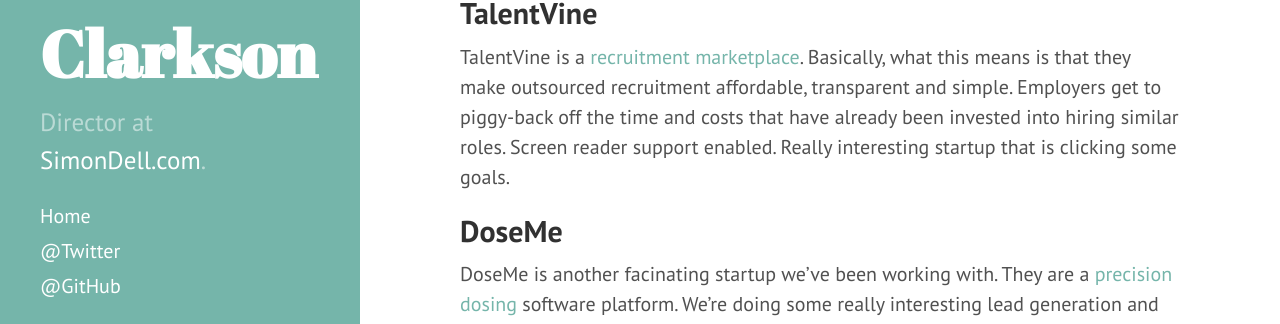
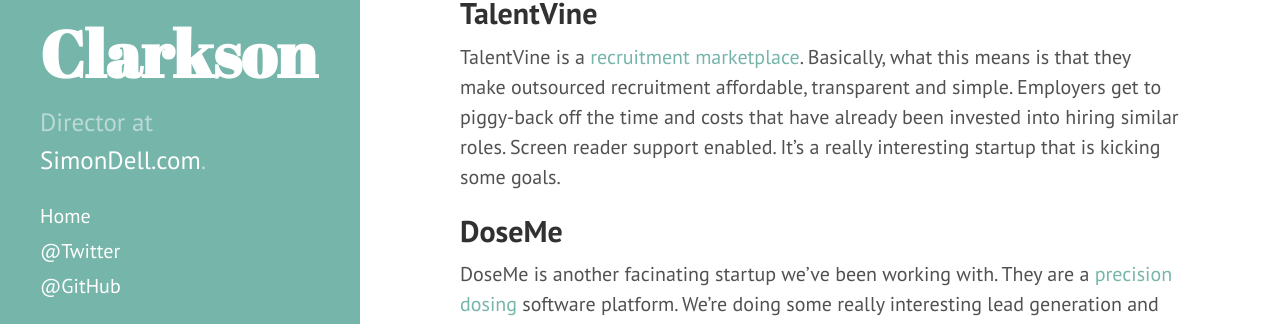
Before and after one commit to mpclarkson/mpclarkson.github.io, a Jekyll site: the page built from _posts/2019-07-05-clients.md, in a window 1280 px wide and 900 px high. Shown: the part 506-830 px from the top of the window. Built offline with Jekyll 4.4.1, drawn with Linux system fonts in a browser that asks for light colours; comment, search, counter and statistics services are not loaded.

Commit message:
client overview

```diff
--- a/_posts/2019-07-05-clients.md
+++ b/_posts/2019-07-05-clients.md
@@ -16,7 +16,7 @@
 ## TalentVine
 
 TalentVine is a [recruitment marketplace](https://www.talentvine.com.au). Basically, what this means is that they make outsourced recruitment affordable, transparent and simple. Employers get to piggy-back off the time and costs that have already been invested into hiring similar roles.
-Screen reader support enabled. Really interesting startup that is clicking some goals.
+Screen reader support enabled. It's a really interesting startup that is kicking some goals.
 
 ## DoseMe
 
```
